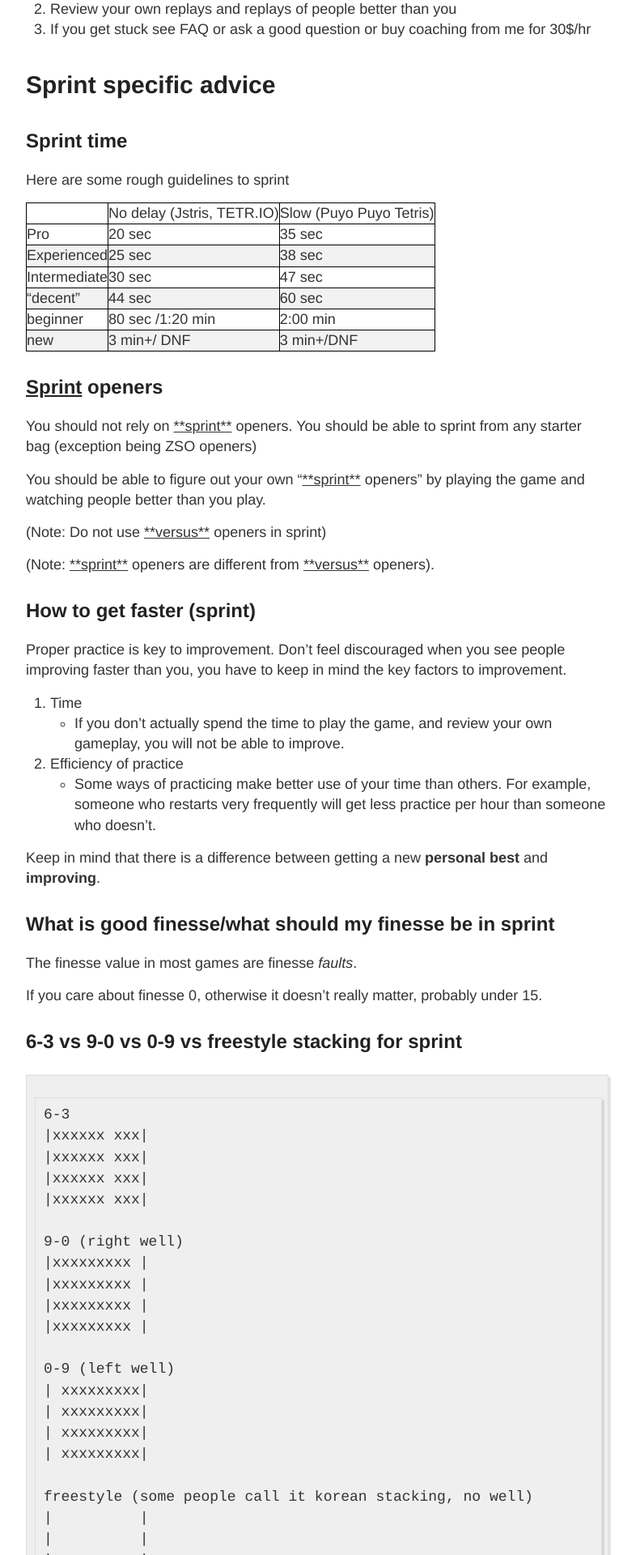
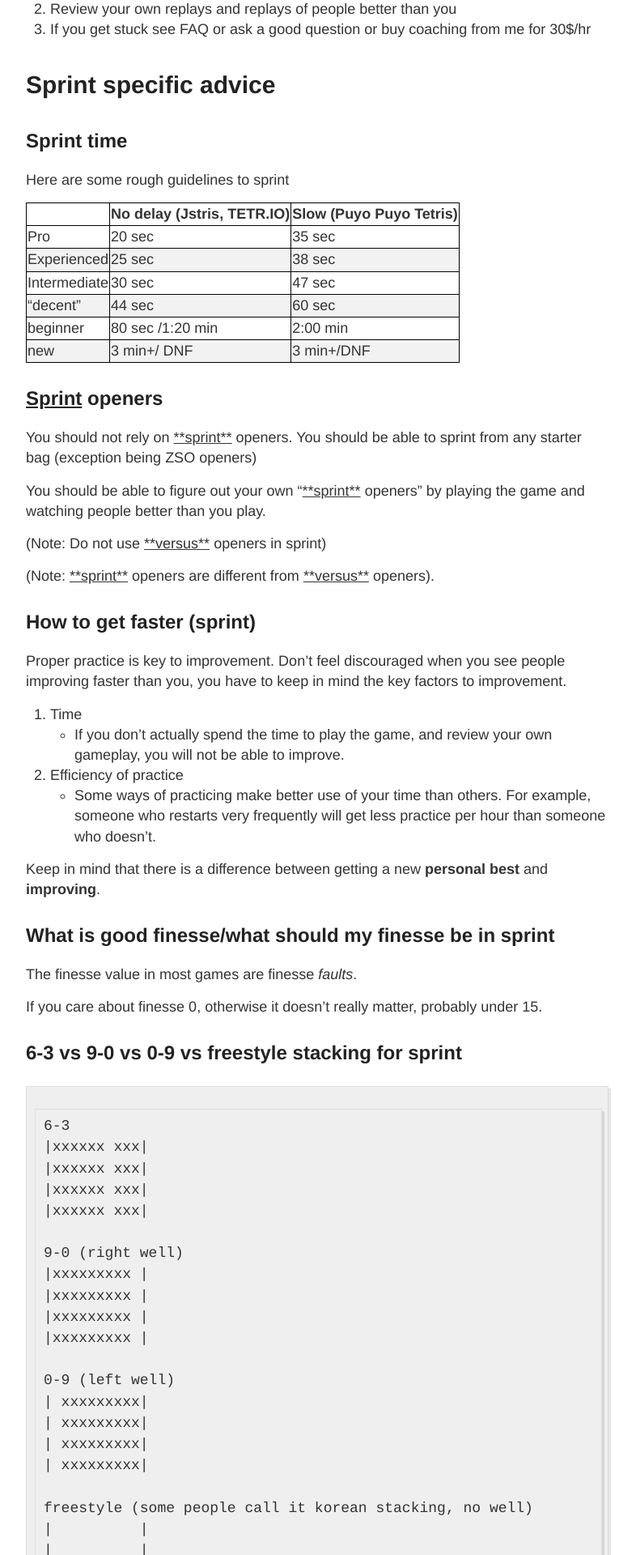
Before and after one commit to winterNebs/TETRIS-FAQ, a Jekyll site: the page built from index.md, in a window 1280 px wide. Shown: the part 3129-5049 px from the top of the page at 81% size, without its empty margins (248-1034 px from the left). Built offline with Jekyll 4.4.1, drawn with Linux system fonts in a browser that asks for light colours; our own code applies the rules of GitHub Pages for plain Markdown files.

Commit message:
Update _reset.scss

```diff
--- a/_sass/_reset.scss
+++ b/_sass/_reset.scss
@@ -10,8 +10,7 @@ del, dfn, em, img, ins, kbd, q, s, samp,
 small, strike, strong, sub, sup, tt, var,
 b, u, i, center,
 dl, dt, dd, ol, ul, li,
-fieldset, form, label, legend,
-table, caption, tbody, tfoot, thead, tr, th, td,
+fieldset, form, label, legend, caption, tbody, tfoot, thead,
 article, aside, canvas, details, embed,
 figure, figcaption, footer, header, hgroup,
 menu, nav, output, ruby, section, summary,
```
